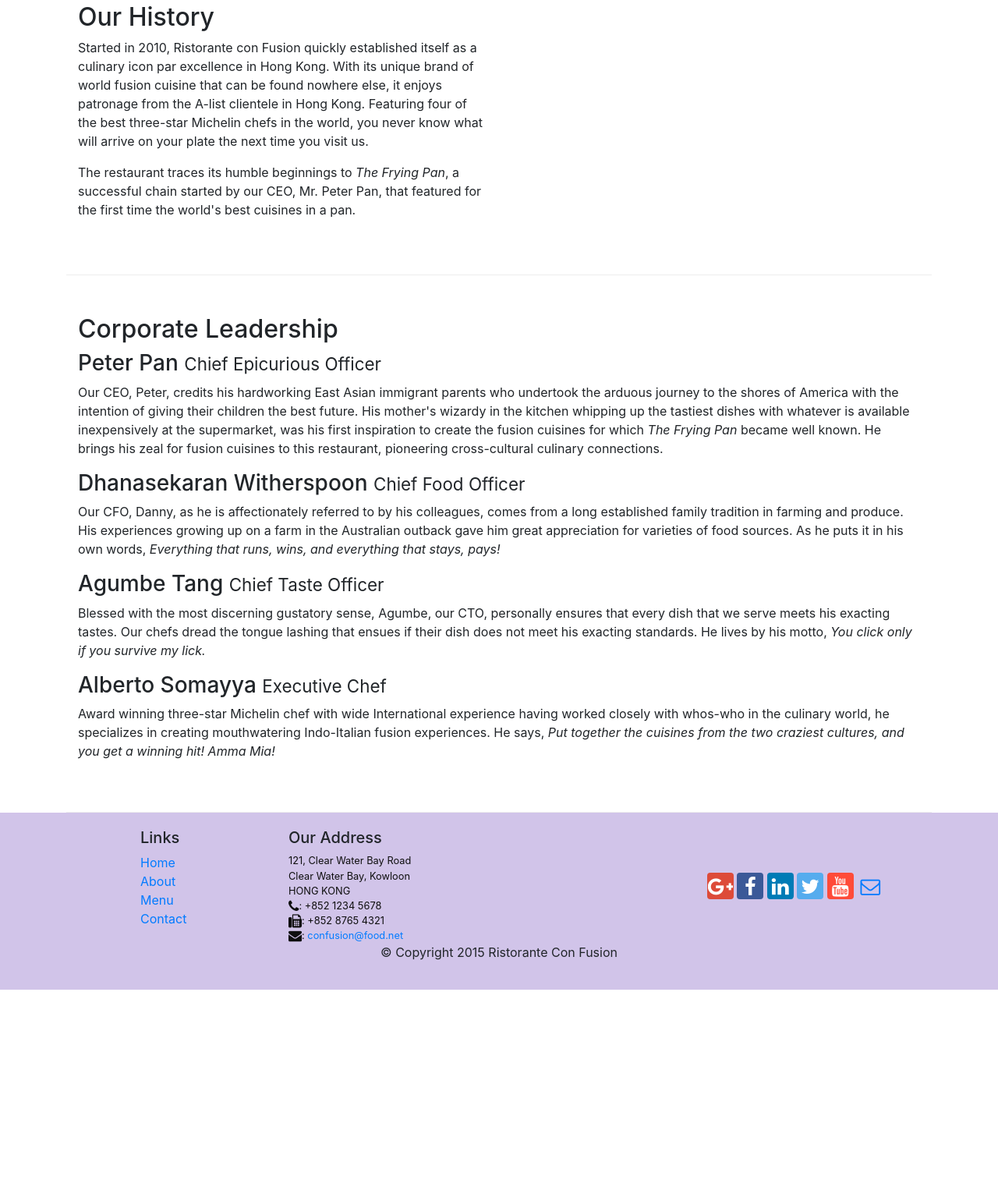
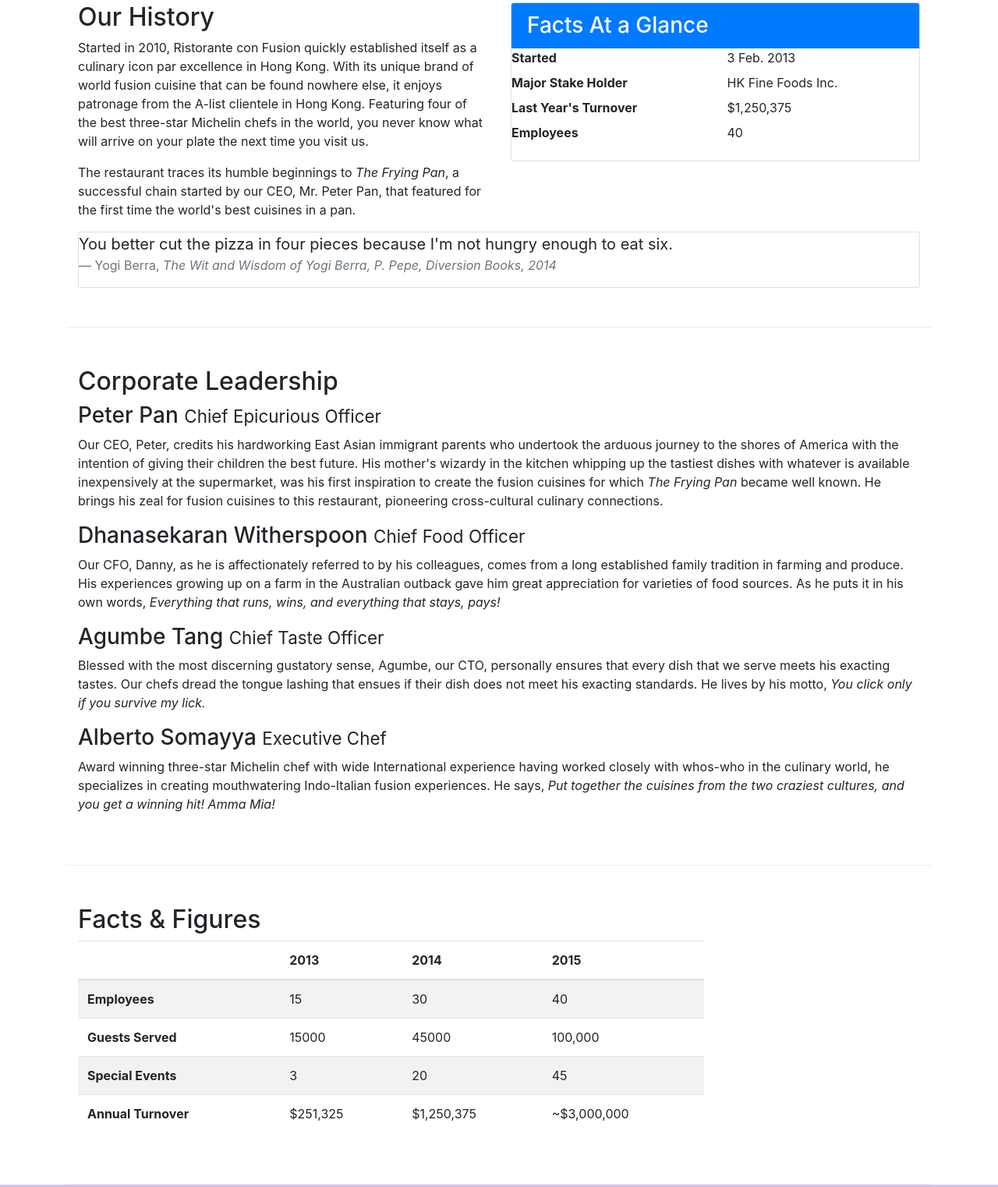
Before and after one commit to mujthaba1/conFusion, a website: page aboutus.html in a window 1280 px wide. Shown: the part 488-2010 px from the top of the page at 78% size. Before the commit the page ends 1757 px from the top, so only its background shows below. Drawn offline with nearby package versions, Linux system fonts and the light colour scheme.

Commit message:
Tables and Cards

```diff
--- a/aboutus.html
+++ b/aboutus.html
@@ -67,7 +67,34 @@
                 <p>The restaurant traces its humble beginnings to <em>The Frying Pan</em>, a successful chain started by our CEO, Mr. Peter Pan, that featured for the first time the world's best cuisines in a pan.</p>
             </div>
             <div class="col-sm">
+                    <div class="card">
+                            <h3 class="card-header bg-primary text-white">Facts At a Glance</h3>
+                            <div class="card-block">
+                                <dl class="row">
+                                    <dt class="col-6">Started</dt>
+                                    <dd class="col-6">3 Feb. 2013</dd>
+                                    <dt class="col-6">Major Stake Holder</dt>
+                                    <dd class="col-6">HK Fine Foods Inc.</dd>
+                                    <dt class="col-6">Last Year's Turnover</dt>
+                                    <dd class="col-6">$1,250,375</dd>
+                                    <dt class="col-6">Employees</dt>
+                                    <dd class="col-6">40</dd>
+                               </dl>
+                            </div>
+                        </div>
             </div>
+            <div class="col-12">
+                    <div class="card card-block bg-faded">
+                        <blockquote class="blockquote">
+                            <p class="mb-0">You better cut the pizza in four pieces because
+                                I'm not hungry enough to eat six.</p>
+                            <footer class="blockquote-footer">Yogi Berra,
+                              <cite title="Source Title">The Wit and Wisdom of Yogi Berra,
+                                P. Pepe, Diversion Books, 2014</cite>
+                            </footer>
+                        </blockquote>
+                    </div>
+                </div>
         </div>
 
 
@@ -82,6 +109,51 @@
                 <p class="hidden-xs-down">Blessed with the most discerning gustatory sense, Agumbe, our CTO, personally ensures that every dish that we serve meets his exacting tastes. Our chefs dread the tongue lashing that ensues if their dish does not meet his exacting standards. He lives by his motto, <em>You click only if you survive my lick.</em></p>
                 <h3>Alberto Somayya <small>Executive Chef</small></h3>
                 <p class="hidden-xs-down">Award winning three-star Michelin chef with wide International experience having worked closely with whos-who in the culinary world, he specializes in creating mouthwatering Indo-Italian fusion experiences. He says, <em>Put together the cuisines from the two craziest cultures, and you get a winning hit! Amma Mia!</em></p>
+            </div>
+       </div>
+<div class="row row-content">
+            <div class="col-12 col-sm-9">
+                <h2>Facts &amp; Figures</h2>
+                <div class="table-responsive">
+                        <table class="table table-striped">
+                        <thead class="thead-inverse">
+                            <tr>
+                                <th>&nbsp;</th>
+                                <th>2013</th>
+                                <th>2014</th>
+                                <th>2015</th>
+                            </tr>
+                        </thead>
+                        <tbody>
+                            <tr>
+                                <th>Employees</th>
+                                <td>15</td>
+                                <td>30</td>
+                                <td>40</td>
+                            </tr>
+                            <tr>
+                                <th>Guests Served</th>
+                                <td>15000</td>
+                                <td>45000</td>
+                                <td>100,000</td>
+                            </tr>
+                            <tr>
+                                <th>Special Events</th>
+                                <td>3</td>
+                                <td>20</td>
+                                <td>45</td>
+                            </tr>
+                            <tr>
+                                <th>Annual Turnover</th>
+                                <td>$251,325</td>
+                                <td>$1,250,375</td>
+                                <td>~$3,000,000</td>
+                            </tr>
+                        </tbody>
+                        </table>
+                        </div>
+            </div>
+             <div class="col-12 col-sm-3">
             </div>
        </div>
 
```
